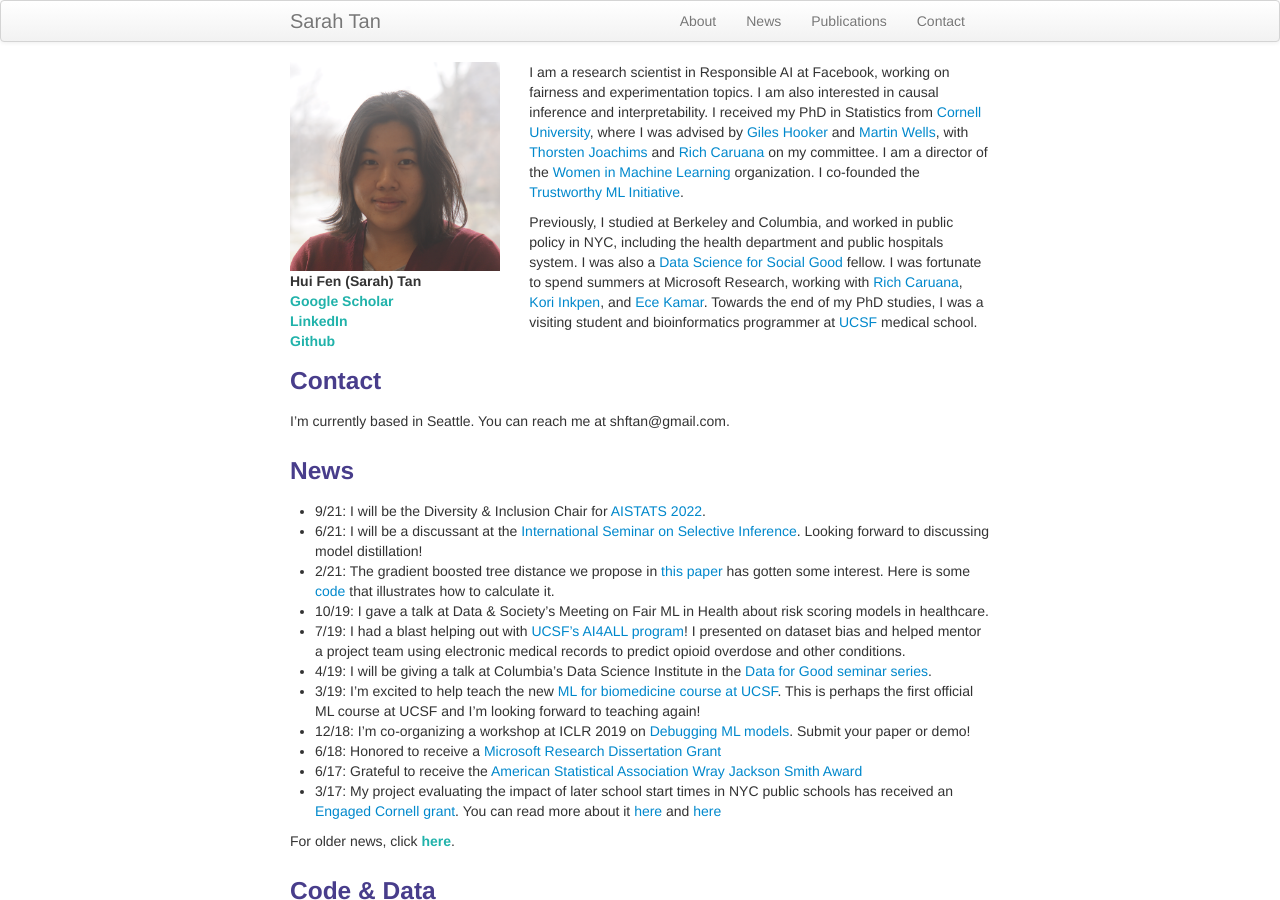
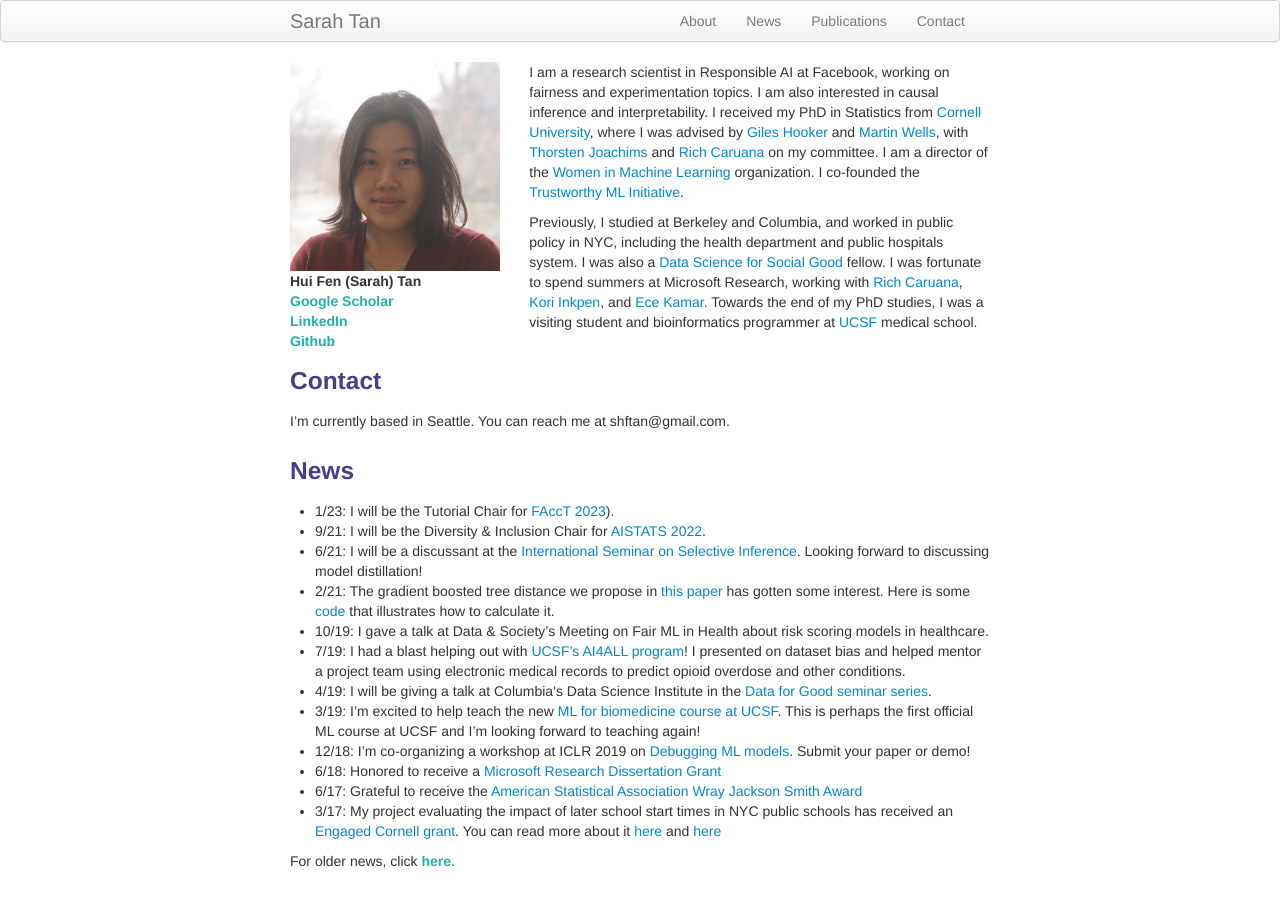
Before and after one commit to shftan/shftan.github.io, a Jekyll site: the page built from index.md, in a window 1280 px wide and 900 px high. Built offline with Jekyll 4.4.1, drawn with Linux system fonts in a browser that asks for light colours.

Commit message:
Update index.md

```diff
--- a/index.md
+++ b/index.md
@@ -30,6 +30,7 @@ I'm currently based in Seattle. You can reach me at shftan@gmail.com.
 
 <div class="row-fluid" id="news"><h3>News</h3>
 </div>
+- 1/23: I will be the Tutorial Chair for [FAccT 2023](https://facctconference.org/2023/index.html)).
 - 9/21: I will be the Diversity & Inclusion Chair for [AISTATS 2022](http://aistats.org/aistats2022/).
 - 6/21: I will be a discussant at the [International Seminar on Selective Inference](https://www.selectiveinferenceseminar.com/past-talks). Looking forward to discussing model distillation!
 - 2/21: The gradient boosted tree distance we propose in [this paper](https://arxiv.org/abs/1611.07115) has gotten some interest. Here is some [code](https://github.com/shftan/tree_ensemble_distance) that illustrates how to calculate it.
```
